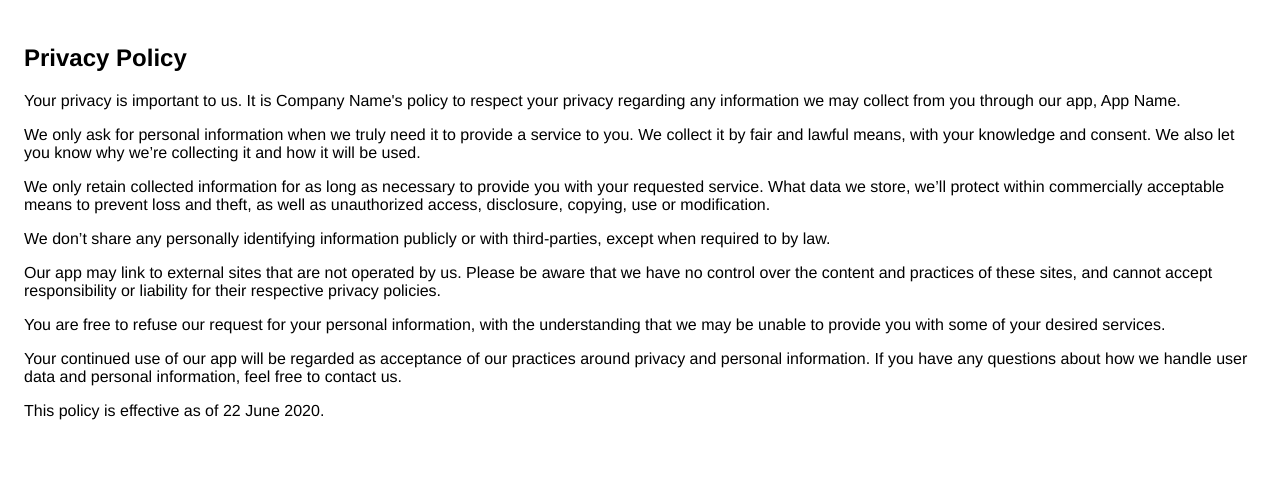
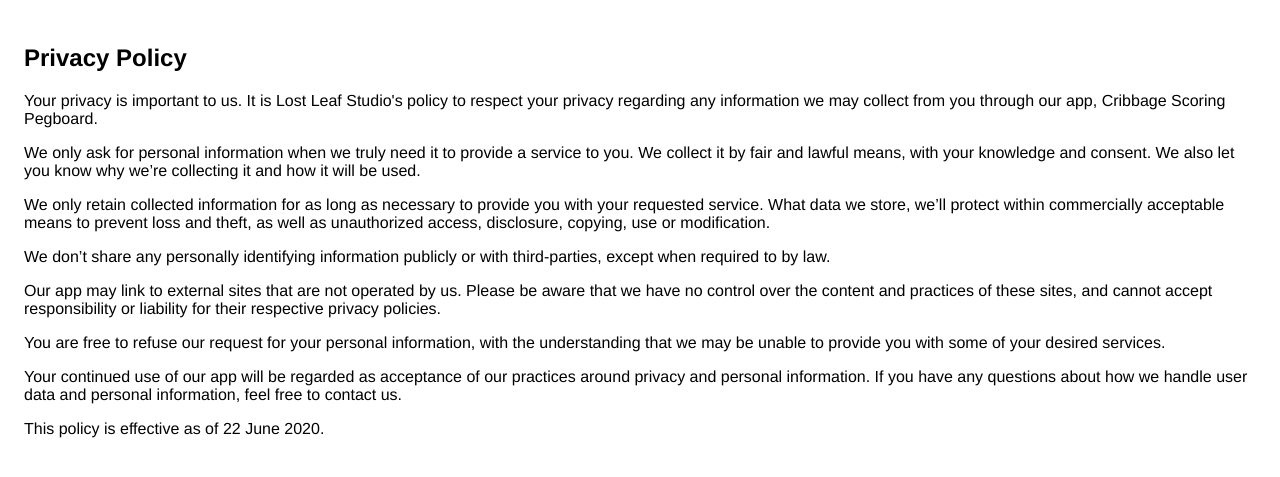
Before and after one commit to lostleafstudio/lostleafstudio.github.io, a Jekyll site: the page privacy.html, which Jekyll copies as it is, in a window 1280 px wide. Shown: the top 477 px of the page. Built offline with Jekyll 4.4.1, drawn with Linux system fonts in a browser that asks for light colours.

Commit message:
Updated privacy policy

```diff
--- a/privacy.html
+++ b/privacy.html
@@ -9,7 +9,7 @@
    </head>
    <body>
     <h2>Privacy Policy</h2>
-    <p>Your privacy is important to us. It is Company Name's policy to respect your privacy regarding any information we may collect from you through our app, App Name.</p>
+    <p>Your privacy is important to us. It is Lost Leaf Studio's policy to respect your privacy regarding any information we may collect from you through our app, Cribbage Scoring Pegboard.</p>
     <p>We only ask for personal information when we truly need it to provide a service to you. We collect it by fair and lawful means, with your knowledge and consent. We also let you know why we’re collecting it and how it will be used.</p>
     <p>We only retain collected information for as long as necessary to provide you with your requested service. What data we store, we’ll protect within commercially acceptable means to prevent loss and theft, as well as unauthorized access, disclosure, copying, use or modification.</p>
     <p>We don’t share any personally identifying information publicly or with third-parties, except when required to by law.</p>
```
